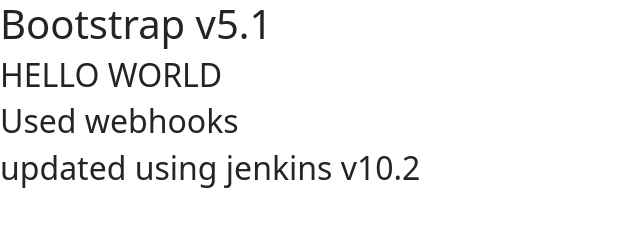
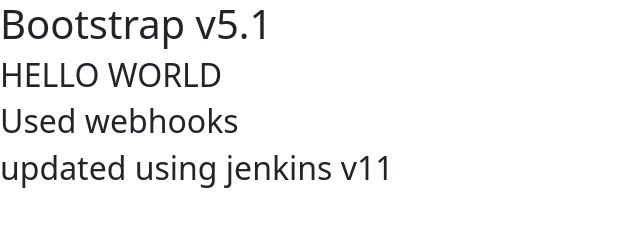
Before and after one commit to yashraj-unthinkable/demo_jenkins, a plain HTML site: page index.html in a window 1280 px wide. Shown: the full height of the page, 0-640 px from the left. Drawn offline with nearby package versions, Linux system fonts and the light colour scheme.

Commit message:
Update index.html

```diff
--- a/index.html
+++ b/index.html
@@ -14,7 +14,7 @@
     <h1>Bootstrap v5.1</h1>
     <h2>HELLO WORLD</h2>
     <h2>Used webhooks</h2>
-    <h2>updated using jenkins v10.2</h2>
+    <h2>updated using jenkins v11</h2>
 
     <!-- Optional JavaScript; choose one of the two! -->
 
```
